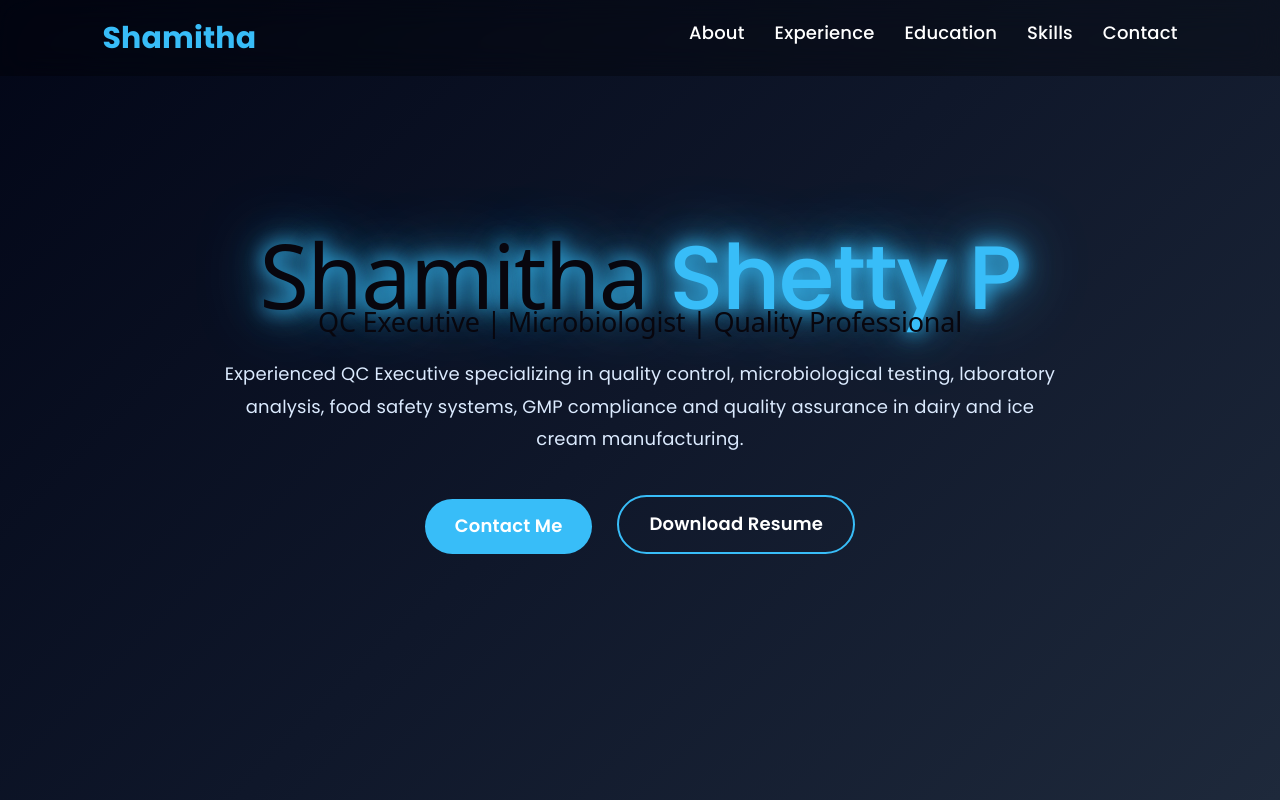
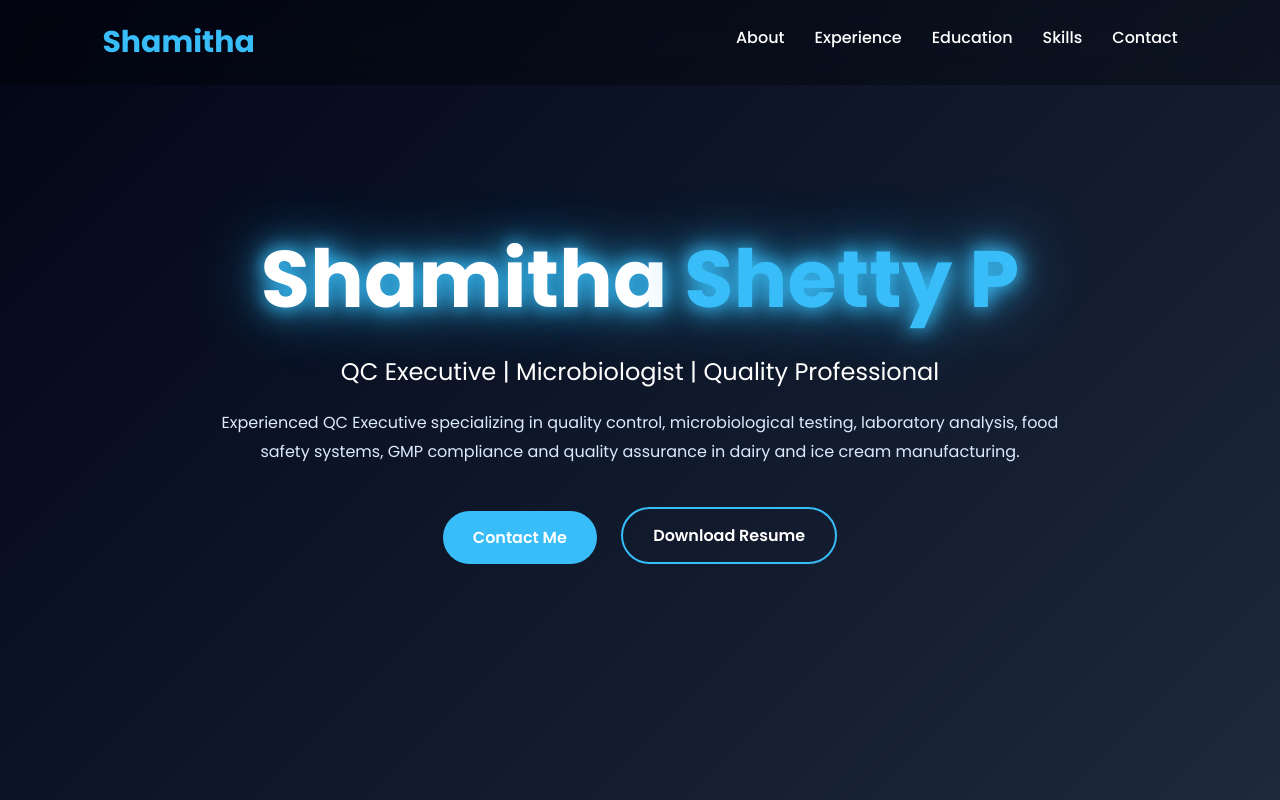
Before and after one commit to RachanRai2703/portfolio, a React (Vite) app in the folder my-project/: page / in a window 1280 px wide. Shown: the top 800 px of the page. Built offline with nearby package versions, Linux system fonts and the light colour scheme.

Commit message:
Update index.css

```diff
--- a/my-project/src/index.css
+++ b/my-project/src/index.css
@@ -1,111 +1,82 @@
-:root {
-  --text: #6b6375;
-  --text-h: #08060d;
-  --bg: #fff;
-  --border: #e5e4e7;
-  --code-bg: #f4f3ec;
-  --accent: #aa3bff;
-  --accent-bg: rgba(170, 59, 255, 0.1);
-  --accent-border: rgba(170, 59, 255, 0.5);
-  --social-bg: rgba(244, 243, 236, 0.5);
-  --shadow:
-    rgba(0, 0, 0, 0.1) 0 10px 15px -3px, rgba(0, 0, 0, 0.05) 0 4px 6px -2px;
+/* ANIMATED BACKGROUND */
 
-  --sans: system-ui, 'Segoe UI', Roboto, sans-serif;
-  --heading: system-ui, 'Segoe UI', Roboto, sans-serif;
-  --mono: ui-monospace, Consolas, monospace;
+body{
+  background: linear-gradient(-45deg,#020617,#0f172a,#1e293b,#0ea5e9);
+  background-size:400% 400%;
+  animation:gradientBG 15s ease infinite;
+}
 
-  font: 18px/145% var(--sans);
-  letter-spacing: 0.18px;
-  color-scheme: light dark;
-  color: var(--text);
-  background: var(--bg);
-  font-synthesis: none;
-  text-rendering: optimizeLegibility;
-  -webkit-font-smoothing: antialiased;
-  -moz-osx-font-smoothing: grayscale;
+@keyframes gradientBG{
+  0%{background-position:0% 50%;}
+  50%{background-position:100% 50%;}
+  100%{background-position:0% 50%;}
+}
 
-  @media (max-width: 1024px) {
-    font-size: 16px;
+/* HERO ANIMATION */
+
+.hero{
+  animation:float 5s ease-in-out infinite;
+}
+
+@keyframes float{
+  0%{transform:translateY(0);}
+  50%{transform:translateY(-15px);}
+  100%{transform:translateY(0);}
+}
+
+/* GLOWING NAME */
+
+.hero h1{
+  animation:glow 2s infinite alternate;
+}
+
+@keyframes glow{
+  from{
+    text-shadow:0 0 10px #38bdf8;
+  }
+  to{
+    text-shadow:
+      0 0 20px #38bdf8,
+      0 0 40px #38bdf8,
+      0 0 60px #38bdf8;
   }
 }
 
-@media (prefers-color-scheme: dark) {
-  :root {
-    --text: #9ca3af;
-    --text-h: #f3f4f6;
-    --bg: #16171d;
-    --border: #2e303a;
-    --code-bg: #1f2028;
-    --accent: #c084fc;
-    --accent-bg: rgba(192, 132, 252, 0.15);
-    --accent-border: rgba(192, 132, 252, 0.5);
-    --social-bg: rgba(47, 48, 58, 0.5);
-    --shadow:
-      rgba(0, 0, 0, 0.4) 0 10px 15px -3px, rgba(0, 0, 0, 0.25) 0 4px 6px -2px;
-  }
+/* GLASS CARDS */
 
-  #social .button-icon {
-    filter: invert(1) brightness(2);
-  }
+.card{
+  background:rgba(255,255,255,.08);
+  backdrop-filter:blur(20px);
+  border:1px solid rgba(255,255,255,.1);
+  border-radius:20px;
+  transition:.4s;
 }
 
-body {
-  margin: 0;
+.card:hover{
+  transform:translateY(-10px) scale(1.02);
+  box-shadow:0 15px 40px rgba(56,189,248,.4);
 }
 
-#root {
-  width: 1126px;
-  max-width: 100%;
-  margin: 0 auto;
-  text-align: center;
-  border-inline: 1px solid var(--border);
-  min-height: 100svh;
-  display: flex;
-  flex-direction: column;
-  box-sizing: border-box;
+/* PREMIUM BUTTONS */
+
+.btn{
+  padding:14px 28px;
+  border-radius:50px;
+  text-decoration:none;
+  transition:.4s;
 }
 
-h1,
-h2 {
-  font-family: var(--heading);
-  font-weight: 500;
-  color: var(--text-h);
+.btn:hover{
+  transform:translateY(-5px);
+  box-shadow:0 10px 30px rgba(56,189,248,.5);
 }
 
-h1 {
-  font-size: 56px;
-  letter-spacing: -1.68px;
-  margin: 32px 0;
-  @media (max-width: 1024px) {
-    font-size: 36px;
-    margin: 20px 0;
-  }
-}
-h2 {
-  font-size: 24px;
-  line-height: 118%;
-  letter-spacing: -0.24px;
-  margin: 0 0 8px;
-  @media (max-width: 1024px) {
-    font-size: 20px;
-  }
-}
-p {
-  margin: 0;
+/* SKILL CARD HOVER */
+
+.skill-card{
+  transition:.4s;
 }
 
-code,
-.counter {
-  font-family: var(--mono);
-  display: inline-flex;
-  border-radius: 4px;
-  color: var(--text-h);
+.skill-card:hover{
+  transform:translateY(-10px);
 }
-
-code {
-  font-size: 15px;
-  line-height: 135%;
-  padding: 4px 8px;
-  background: var(--code-bg);
-}
```
